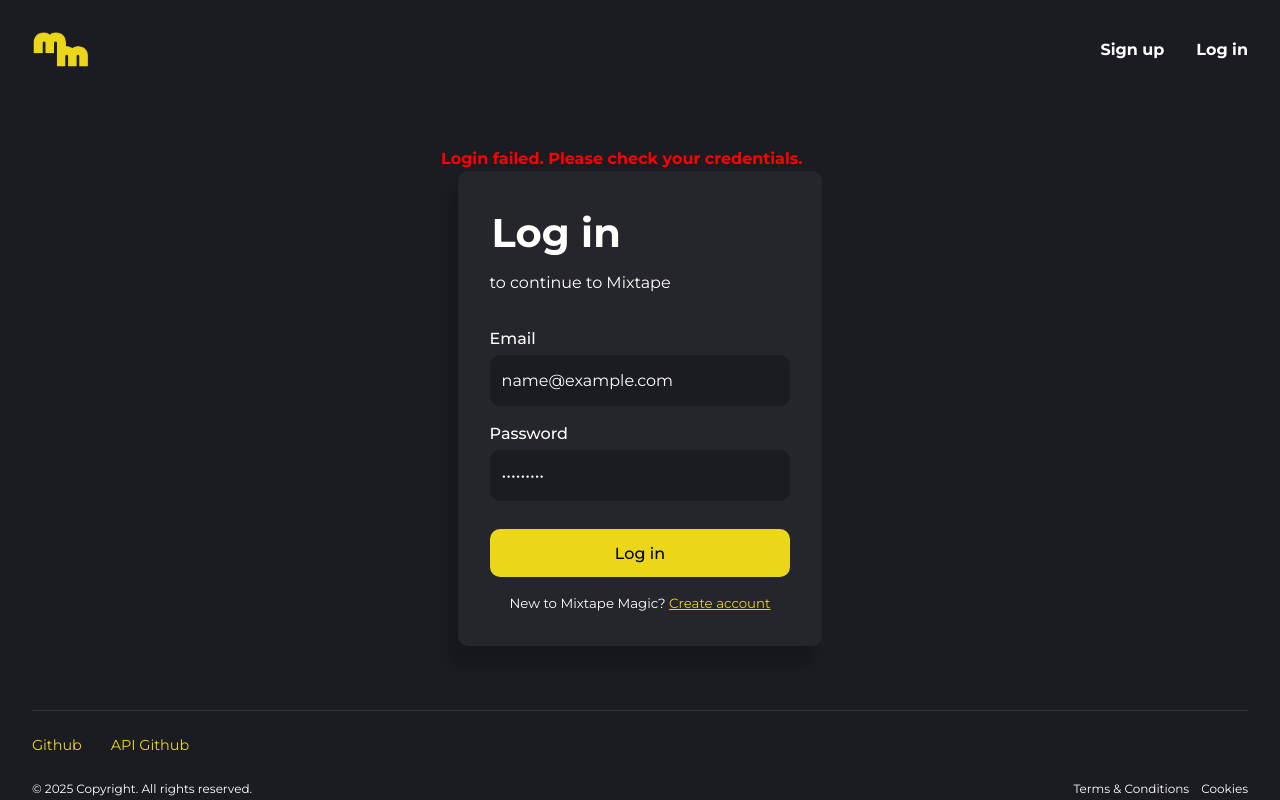
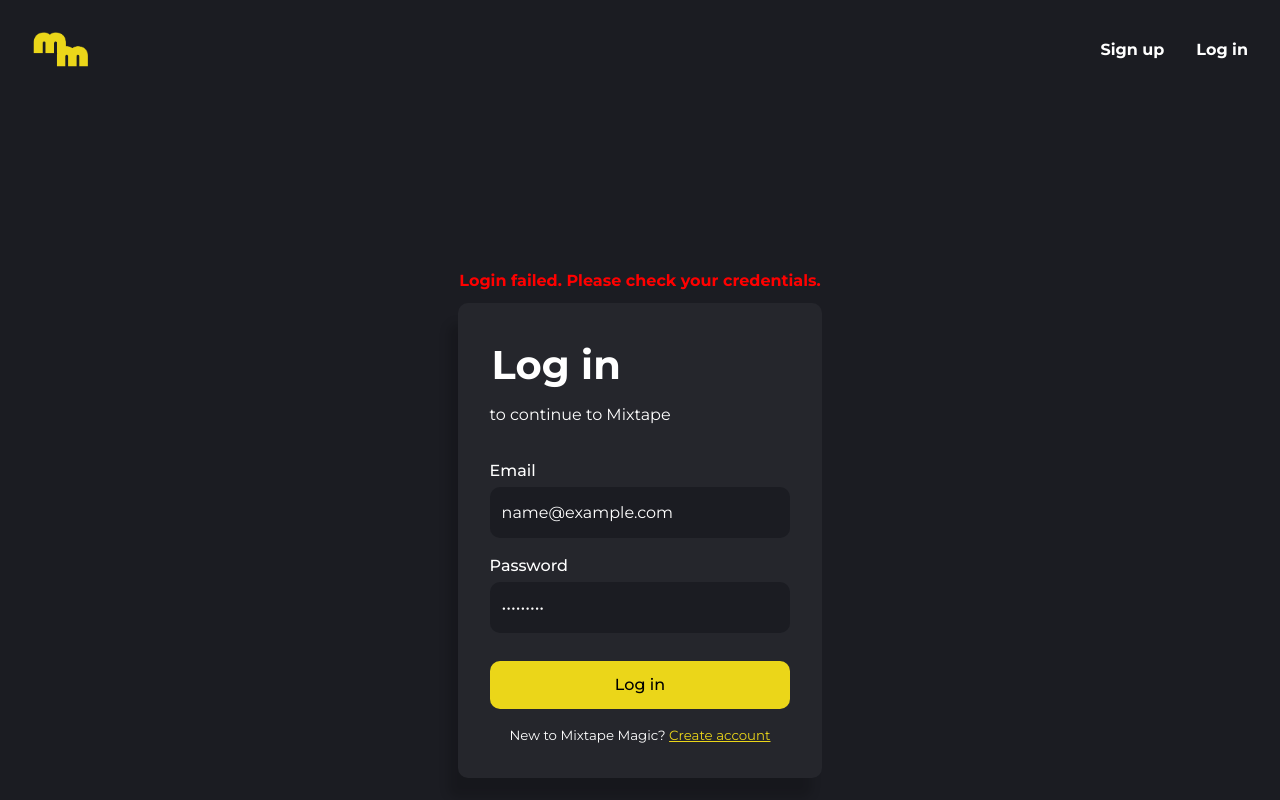
Before and after one commit to technative-academy/Mixtape-Magic, a React (Vite) app: page /login in a window 1280 px wide. Both pictures are taken after typing "name@example.com", "Sample123" into the empty fields and a click on the button "Log in". Shown: the top 800 px of the page. Built offline with nearby package versions, Linux system fonts and the light colour scheme; no server answers.

Commit message:
added separate css file for displaying login error

```diff
--- a/src/views/login/Login.jsx
+++ b/src/views/login/Login.jsx
@@ -3,6 +3,7 @@
 import { useNavigate } from 'react-router-dom'
 import { login } from '../../slices/authSlice'
 import LoadingComponent from '../../components/ui/loadingComponent/LoadingComponent'
+import styles from '../../views/login/login.module.css'
 import Form from '../../components/ui/form/Form'
 
 const Login = () => {
@@ -15,7 +16,7 @@
 
     useEffect(() => {
         if (authError) {
-            setErrorMessage('Invalid credentials. Please try again.') // Sets error message based on API
+            setErrorMessage('Invalid credentials. Please try again.') // Sets error message based on API response
         }
     }, [authError])
 
@@ -24,23 +25,14 @@
             await dispatch(login({ email, password })).unwrap()
             navigate('/')
         } catch (error) {
-            setErrorMessage('Login failed. Please check your credentials.') // Sets error message in case of login failure
+            setErrorMessage('Login failed. Please check your credentials.') // Sets error message in case of incorrect credentials
         }
     }
 
     return (
-        <div>
+        <div className={styles.loginContainer}>
             {errorMessage && (
-                <p
-                    style={{
-                        textAlign: 'center',
-                        color: 'red',
-                        fontWeight: 'bold',
-                        paddingLeft: '30%',
-                    }}
-                >
-                    {errorMessage}
-                </p>
+                <p className={styles.errorMessage}>{errorMessage}</p>
             )}
             <Form type="Login" onSubmit={handleLogin} isLoading={isLoading} />
         </div>
--- /dev/null
+++ b/src/views/login/login.module.css
@@ -0,0 +1,15 @@
+/* login.module.css */
+.loginContainer {
+    display: flex;
+    flex-direction: column;
+    align-items: center;
+    justify-content: center;
+    height: 100vh;
+}
+
+.errorMessage {
+    color: red;
+    font-weight: bold;
+    margin-bottom: 10px;
+    text-align: center;
+}
```
